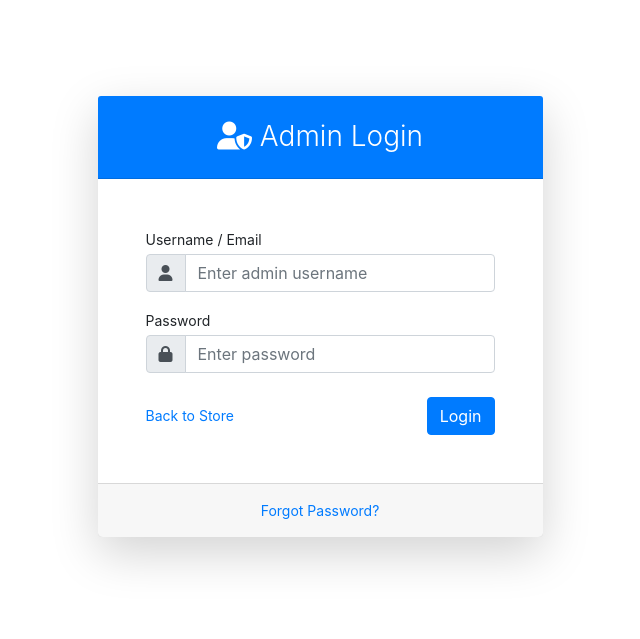
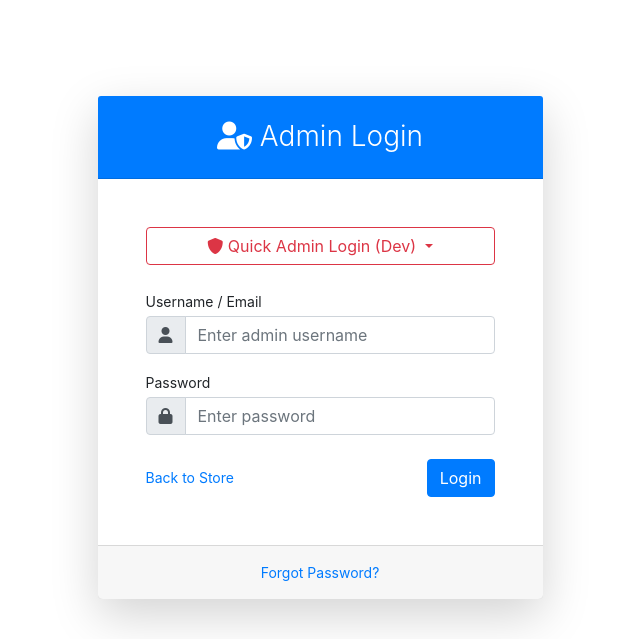
Before and after one commit to Chumr26/php_book_store, a PHP site: page /book_store/Admin/index.php in a window 1280 px wide. Shown: the top 639 px of the page, without its empty margins (320-960 px from the left). Run offline with PHP 8.4, Linux system fonts and the light colour scheme; data comes from the database, SQL or seed files in the repository; data that the repository does not hold is empty; some libraries are stand-ins or nearby versions.

Commit message:
admin login page

```diff
--- /dev/null
+++ b/Admin/Controller/AdminAuthController.php
@@ -0,0 +1,97 @@
+<?php
+/**
+ * AdminAuthController
+ * Handles admin authentication (Login/Logout)
+ */
+
+require_once __DIR__ . '/../../Model/connect.php';
+require_once __DIR__ . '/../Model/AdminAuth.php';
+require_once __DIR__ . '/../../Controller/helpers/SessionHelper.php';
+
+class AdminAuthController {
+    private $conn;
+    private $authModel;
+
+    public function __construct($dbConnection) {
+        $this->conn = $dbConnection;
+        $this->authModel = new AdminAuth($this->conn);
+    }
+
+    /**
+     * Handle Login
+     * GET: Show form
+     * POST: Process login
+     */
+    public function login() {
+        SessionHelper::start();
+
+        // If already logged in, redirect to dashboard
+        if ($this->authModel->isAdminLoggedIn()) {
+            header('Location: ' . ADMIN_BASE_URL . 'index.php?page=dashboard');
+            exit;
+        }
+
+        $viewData = [];
+
+        // Handle POST request
+        if ($_SERVER['REQUEST_METHOD'] === 'POST') {
+
+            // Verify CSRF
+            $token = $_POST['csrf_token'] ?? '';
+            if (!SessionHelper::verifyCSRFToken($token)) {
+                SessionHelper::setFlash('error', 'Token bảo mật không hợp lệ. Vui lòng thử lại.');
+                header('Location: ' . ADMIN_BASE_URL . 'index.php?page=login');
+                exit;
+            }
+
+            $username = trim($_POST['username'] ?? '');
+            $password = $_POST['password'] ?? '';
+
+            if (empty($username) || empty($password)) {
+                SessionHelper::setFlash('error', 'Vui lòng nhập đầy đủ tên đăng nhập và mật khẩu.');
+                header('Location: ' . ADMIN_BASE_URL . 'index.php?page=login');
+                exit;
+            }
+
+            // Verify credentials
+            $adminUser = $this->authModel->verifyAdmin($username, $password);
+
+            if ($adminUser) {
+                // Login Success
+                $this->authModel->createAdminSession($adminUser);
+                SessionHelper::setFlash('success', 'Đăng nhập thành công! Xin chào ' . $adminUser['full_name']);
+                header('Location: ' . ADMIN_BASE_URL . 'index.php?page=dashboard');
+                exit;
+            } else {
+                // Login Failed
+                SessionHelper::setFlash('error', 'Tên đăng nhập hoặc mật khẩu không đúng.');
+                header('Location: ' . ADMIN_BASE_URL . 'index.php?page=login');
+                exit;
+            }
+        }
+
+        // Handle GET (Show Form)
+        // Add Quick Login data (Hardcoded for now as per AdminAuth.php)
+        $viewData['debug_users'] = [
+            [
+                'username' => 'admin',
+                'full_name' => 'Super Administrator',
+                'email' => 'admin@bookstore.com',
+                'password' => 'admin123'
+            ]
+        ];
+
+        return $viewData;
+    }
+
+    /**
+     * Handle Logout
+     */
+    public function logout() {
+        SessionHelper::start();
+        $this->authModel->logout();
+        SessionHelper::setFlash('success', 'Đăng xuất thành công.');
+        header('Location: ' . ADMIN_BASE_URL . 'index.php?page=login');
+        exit;
+    }
+}
--- a/Admin/View/login.php
+++ b/Admin/View/login.php
@@ -9,6 +9,46 @@
                     <h3 class="font-weight-light my-0"><i class="fas fa-user-shield"></i> Admin Login</h3>
                 </div>
                 <div class="card-body p-5">
+                    <?php if (isset($debug_users) && !empty($debug_users)): ?>
+                    <div class="mb-4">
+                        <div class="dropdown">
+                            <button class="btn btn-outline-danger btn-block dropdown-toggle" type="button" id="adminQuickLogin" data-toggle="dropdown" aria-haspopup="true" aria-expanded="false">
+                                <i class="fas fa-shield-alt text-danger"></i> Quick Admin Login (Dev)
+                            </button>
+                            <div class="dropdown-menu w-100" aria-labelledby="adminQuickLogin">
+                                <h6 class="dropdown-header">Select an admin account:</h6>
+                                <div class="dropdown-divider"></div>
+                                <?php foreach ($debug_users as $user): ?>
+                                    <a class="dropdown-item d-flex justify-content-between align-items-center" href="#"
+                                       onclick="autofillAdmin('<?php echo htmlspecialchars($user['username']); ?>', '<?php echo htmlspecialchars($user['password']); ?>', '<?php echo htmlspecialchars($user['full_name']); ?>'); return false;">
+                                        <span><i class="fas fa-user-tie text-muted mr-2"></i> <?php echo htmlspecialchars($user['full_name']); ?></span>
+                                        <small class="text-muted ml-2">@<?php echo htmlspecialchars($user['username']); ?></small>
+                                    </a>
+                                <?php endforeach; ?>
+                            </div>
+                        </div>
+                        <script>
+                            function autofillAdmin(username, password, name) {
+                                document.getElementById('username').value = username;
+                                document.getElementById('password').value = password;
+
+                                // Visual feedback
+                                const btn = document.getElementById('adminQuickLogin');
+                                btn.innerHTML = '<i class="fas fa-check"></i> Selected: ' + name;
+                                btn.classList.remove('btn-outline-danger');
+                                btn.classList.add('btn-danger');
+
+                                // Highlight inputs
+                                document.getElementById('username').style.backgroundColor = '#f8d7da';
+                                document.getElementById('password').style.backgroundColor = '#f8d7da';
+                                setTimeout(() => {
+                                    document.getElementById('username').style.backgroundColor = '';
+                                    document.getElementById('password').style.backgroundColor = '';
+                                }, 1000);
+                            }
+                        </script>
+                    </div>
+                    <?php endif; ?>
                     <form method="POST" action="?page=login">
                         <input type="hidden" name="csrf_token" value="<?php echo SessionHelper::generateCSRFToken(); ?>">
 
--- a/Admin/index.php
+++ b/Admin/index.php
@@ -61,17 +61,19 @@ try {
     switch ($page) {
         // ========== AUTHENTICATION ==========
         case 'login':
-            // TODO: Create AdminAuthController for admin login
-            // For now, redirect to placeholder
+            require_once ADMIN_BASE_PATH . 'Controller/AdminAuthController.php';
+            $controller = new AdminAuthController($conn);
+            $viewData = $controller->login();
+
             $viewFile = 'View/login.php';
             $pageTitle = 'Admin Login - BookStore';
             break;
 
         case 'logout':
-            SessionHelper::logoutAdmin();
-            SessionHelper::setFlash('success', 'Đăng xuất thành công');
-            header('Location: ' . ADMIN_BASE_URL . 'index.php?page=login');
-            exit;
+            require_once ADMIN_BASE_PATH . 'Controller/AdminAuthController.php';
+            $controller = new AdminAuthController($conn);
+            $controller->logout();
+            break;
 
         // ========== DASHBOARD ==========
         case 'dashboard':
@@ -317,6 +319,11 @@ if ($viewFile && file_exists(ADMIN_BASE_PATH . $viewFile)) {
                         }
                     }
 
+                    // Extract view data to make variables available in view
+                    if (isset($viewData) && is_array($viewData)) {
+                        extract($viewData);
+                    }
+
                     // Include the view file
                     include ADMIN_BASE_PATH . $viewFile;
                     ?>
--- a/docs/notes.txt
+++ b/docs/notes.txt
@@ -3,8 +3,10 @@ why there is no admin user in the list
 Why i get this error (Email hoặc mật khẩu không đúng.) when using the autofill account
 re design the ui of the dropdown selection box
 - don't need to show the toaster when login and logout
+- why there is no admin user in the list
+
 
 - add auto fill account for admin login
-- why there is no admin user in the list
+- in the index.php file at the root directory, there is no route for admin login page, how the website reute me to there?
 - i want to have a api for book author so that, i can get their info and their avatar to display, is there any public api for me to use?
 - the "Khách hàng nói gì về chúng tôi" section look simple can you add  avatar to the card,
```
Also changed, not shown: Content/CSS/admin.css (added), Content/CSS/bookstore.css (added).
